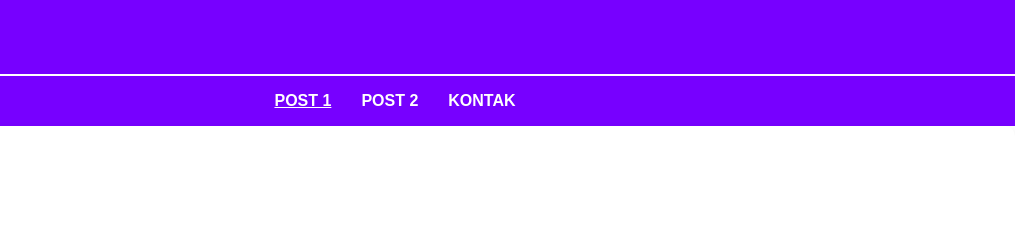
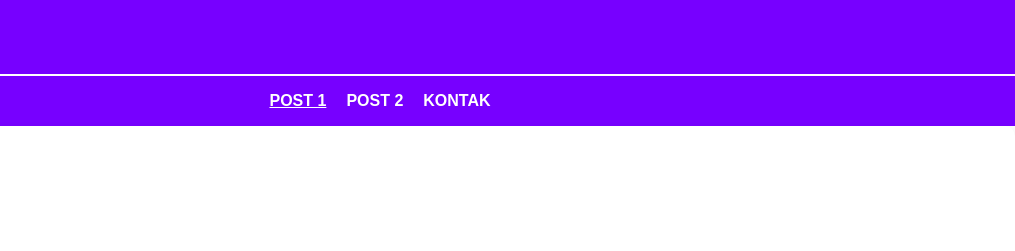
Before and after one commit to Isal-aja/TUGAS-3-BASIS-DATA, a plain HTML site: page index.html in a window 1280 px wide. Shown: the top 251 px of the page, 265-1280 px from the left. Drawn offline with Linux system fonts and the light colour scheme.

Commit message:
Update style.css nav ul (margin-right: 30px;)

```diff
--- a/css/style.css
+++ b/css/style.css
@@ -47,8 +47,9 @@ nav {
 nav ul {
     display: flex;
     justify-content: center;
-    gap: 30px;
+    gap: 20px;
     list-style: none;
+    margin-right: 30px;
 }
 
 nav ul li a {
@@ -159,4 +160,5 @@ th, td {
     }
     th {
       background-color: white;
+
     }
```
